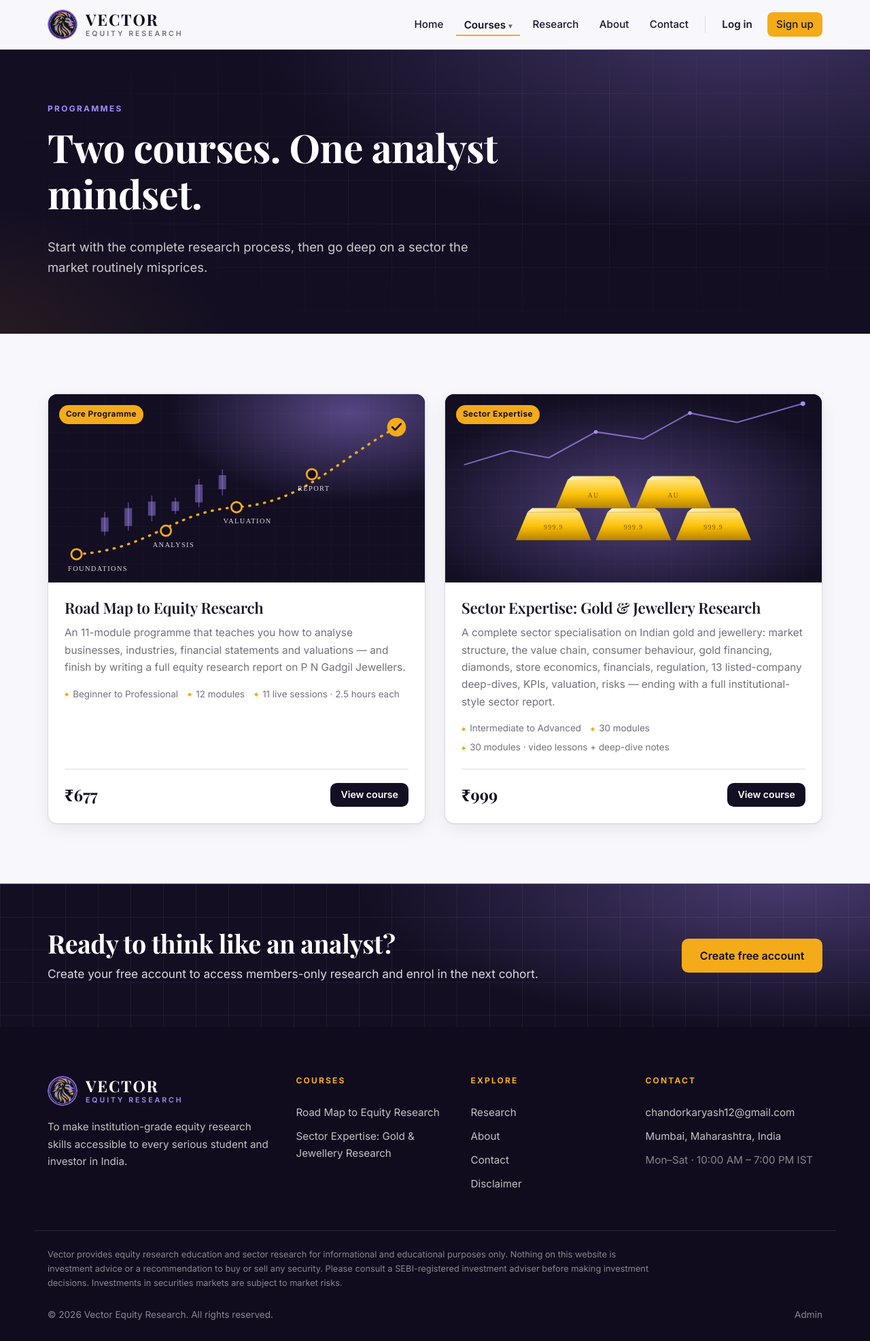
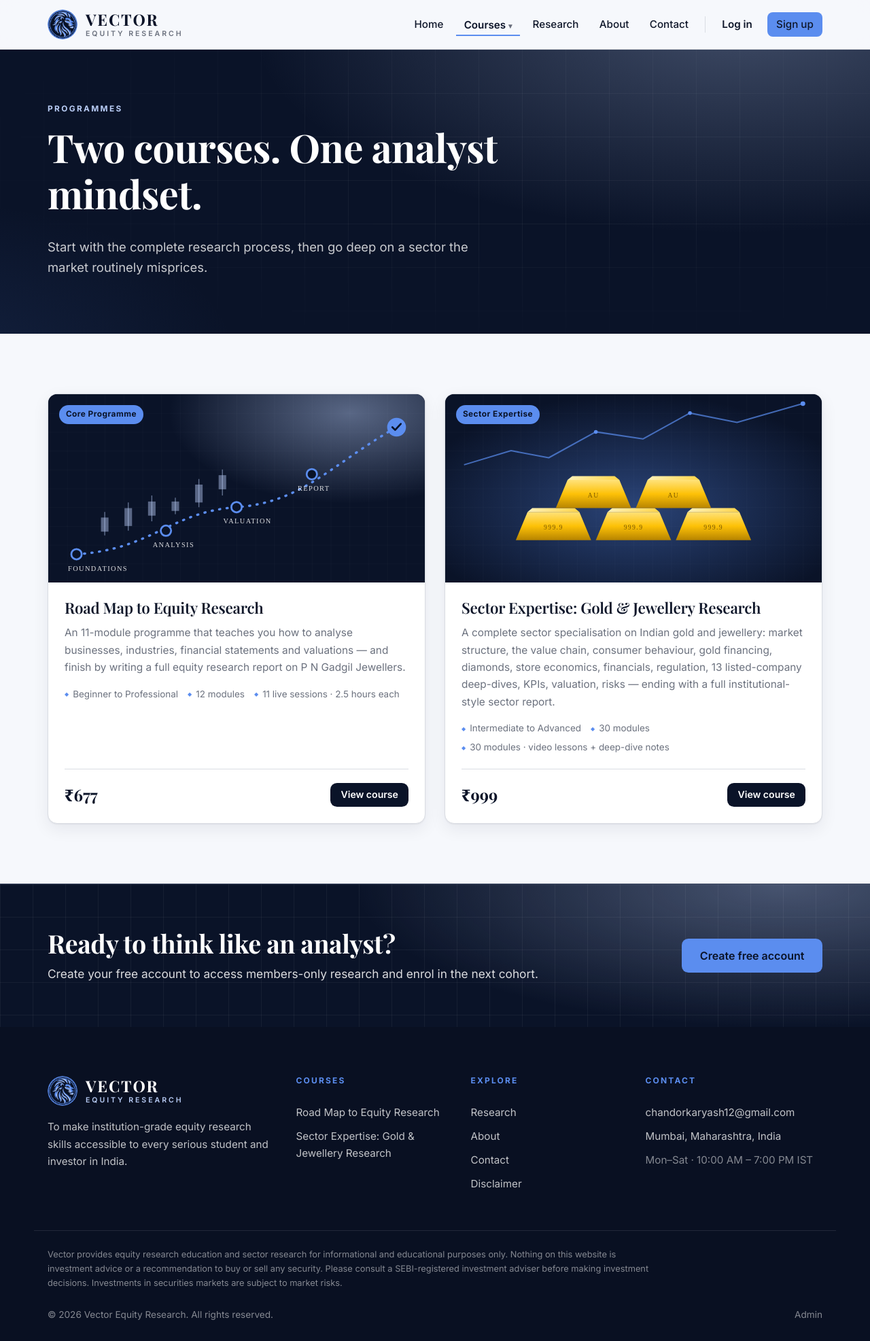
Before and after one commit to chandorkaryash12-netizen/Yash-Chandorkar, a Node server app: page /courses in a window 1280 px wide. Shown: the whole page at 68% size. Run offline with Node 20, Linux system fonts and the light colour scheme.

Commit message:
Switch brand to midnight and sapphire blue
Recoloured Vector lion emblem, favicon and full logo; site theme,
course artwork and admin defaults updated to match.

Co-Authored-By: Claude Opus 5.5 <noreply@anthropic.com>
Claude-Session: https://claude.ai/code/session_012jirdRTTuumV5ZvF8qswBp

```diff
--- a/public/css/style.css
+++ b/public/css/style.css
@@ -1,11 +1,11 @@
 /* Vector — public site styles. Colours and fonts come from CSS variables set
    in the page <head> from Admin → Theme & format. */
 :root {
-  --primary: #130e22;
-  --accent: #f4ab1a;
-  --secondary: #a78bfa;
-  --bg: #f8f7fb;
-  --text: #1a1528;
+  --primary: #0a1328;
+  --accent: #5b8def;
+  --secondary: #b9cdf6;
+  --bg: #f6f8fc;
+  --text: #0f172a;
   --radius: 14px;
   --font-heading: 'Playfair Display', Georgia, serif;
   --font-body: 'Inter', system-ui, sans-serif;
@@ -20,8 +20,8 @@
   --line: color-mix(in srgb, var(--text) 12%, var(--bg));
   --card: #ffffff;
   --tint: color-mix(in srgb, var(--secondary) 8%, var(--bg));
-  --shadow: 0 1px 2px rgba(19, 14, 34, .06), 0 8px 24px rgba(19, 14, 34, .07);
-  --shadow-lg: 0 24px 60px rgba(19, 14, 34, .16);
+  --shadow: 0 1px 2px rgba(10, 19, 40, .06), 0 8px 24px rgba(10, 19, 40, .07);
+  --shadow-lg: 0 24px 60px rgba(10, 19, 40, .16);
   --maxw: 1180px;
 }
 
--- a/src/routes/admin.js
+++ b/src/routes/admin.js
@@ -176,7 +176,7 @@ router.post('/theme', (req, res) => {
     const color = (v, fallback) => (/^#[0-9a-f]{6}$/i.test(v) ? v : fallback);
     t.primary = color(req.body.primary, t.primary);
     t.accent = color(req.body.accent, t.accent);
-    t.secondary = color(req.body.secondary, t.secondary || '#a78bfa');
+    t.secondary = color(req.body.secondary, t.secondary || '#b9cdf6');
     t.background = color(req.body.background, t.background);
     t.text = color(req.body.text, t.text);
     if (FONTS.heading.includes(req.body.headingFont)) t.headingFont = req.body.headingFont;
--- a/src/theme.js
+++ b/src/theme.js
@@ -1,12 +1,12 @@
-// Default brand theme (violet-black, amber and lavender from the Vector emblem) and the
+// Default brand theme (midnight and sapphire blue from the Vector emblem) and the
 // helpers that turn the saved theme into CSS variables + a Google Fonts URL.
 function seedTheme() {
   return {
-    primary: '#130e22',
-    accent: '#f4ab1a',
-    secondary: '#a78bfa',
-    background: '#f8f7fb',
-    text: '#1a1528',
+    primary: '#0a1328',
+    accent: '#5b8def',
+    secondary: '#b9cdf6',
+    background: '#f6f8fc',
+    text: '#0f172a',
     headingFont: 'Playfair Display',
     bodyFont: 'Inter',
     radius: 14,
--- a/views/admin/theme.ejs
+++ b/views/admin/theme.ejs
@@ -7,7 +7,7 @@
       <% [['primary', 'Primary (headers, buttons, footer)'], ['accent', 'Accent (buttons, prices, call-to-action)'], ['secondary', 'Secondary (labels, highlights, glows)'], ['background', 'Page background'], ['text', 'Body text']].forEach(function (c) { %>
         <label class="color-field"><span><%= c[1] %></span><span class="color-inputs"><input type="color" name="<%= c[0] %>" value="<%= site.theme[c[0]] %>" data-theme-var="<%= c[0] %>"><code><%= site.theme[c[0]] %></code></span></label>
       <% }) %>
-      <p class="small muted">Vector brand: primary <code>#130e22</code>, accent <code>#f4ab1a</code>, secondary <code>#a78bfa</code>.</p>
+      <p class="small muted">Vector brand: primary <code>#0a1328</code>, accent <code>#5b8def</code>, secondary <code>#b9cdf6</code>.</p>
     </section>
     <section class="panel">
       <div class="panel-head"><h2>Typography & shape</h2></div>
```
Also changed, not shown: public/images/course-gold.svg, public/images/course-roadmap.svg, public/images/favicon.png, public/images/vector-emblem.png, public/images/vector-logo-full.png.
